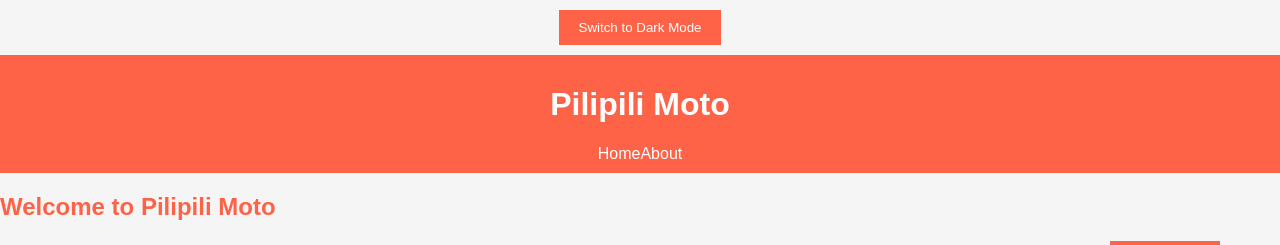
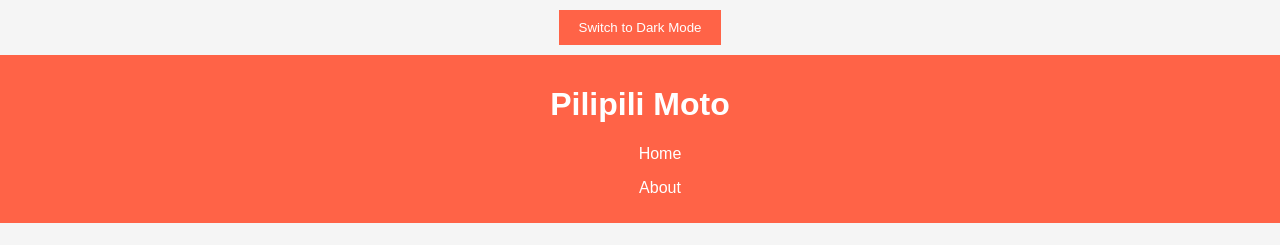
Before and after one commit to KoryrKoryr/Pepper-Shop-App, a React (Create React App) app in the folder pilipili-moto/: page / in a window 1280 px wide. Shown: the top 245 px of the page. Built offline with nearby package versions, Linux system fonts and the light colour scheme; no server answers.

Commit message:
styling navigation links

```diff
--- a/pilipili-moto/src/components/Header.js
+++ b/pilipili-moto/src/components/Header.js
@@ -6,9 +6,12 @@ function Header() {
     <header>
       <h1>Pilipili Moto</h1>
       <nav>
-        <Link to="/">Home</Link>
-
-        <Link to="/about">About</Link>
+        <ul className="LinkInHeader">
+          <Link to="/">Home</Link>
+        </ul>
+        <ul>
+          <Link to="/about">About</Link>
+        </ul>
       </nav>
     </header>
   );
```
